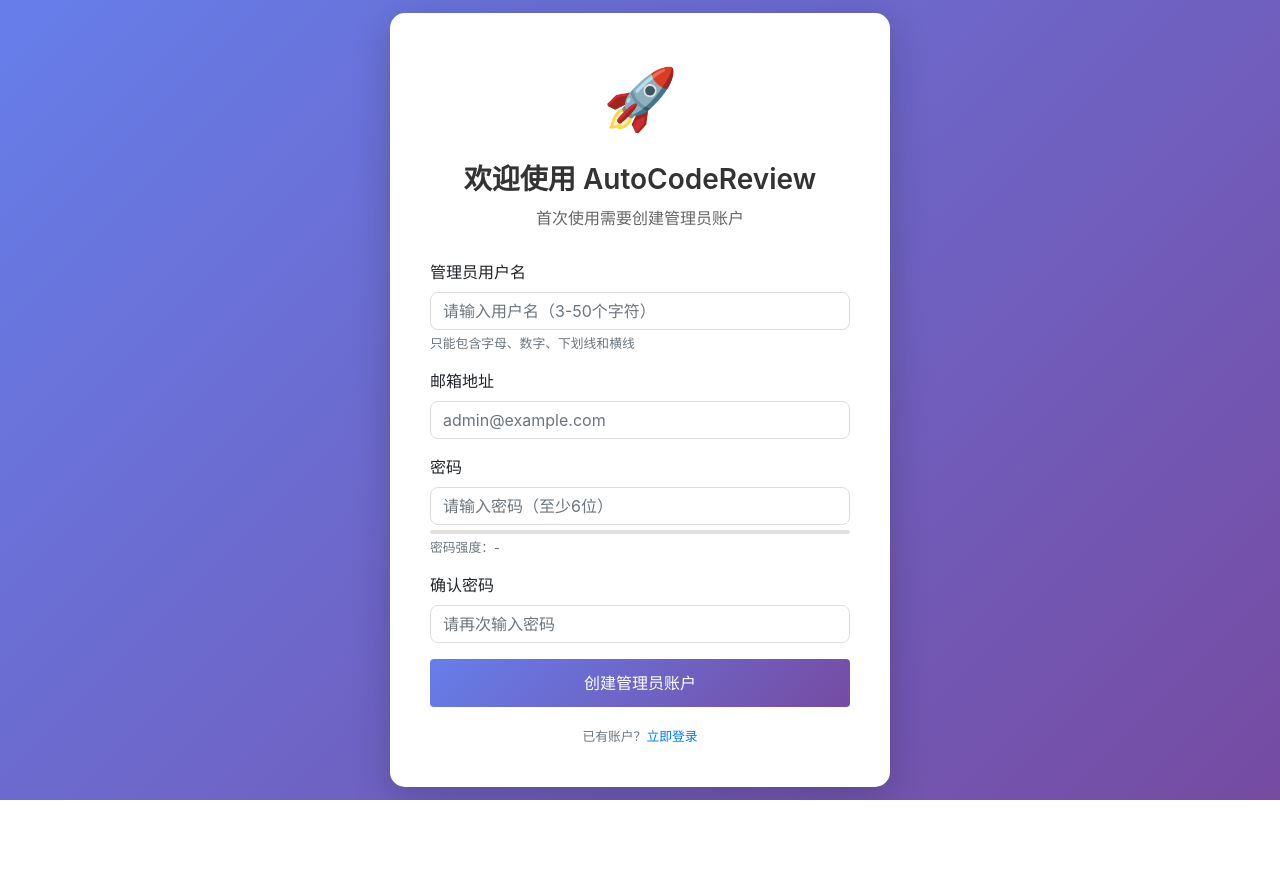
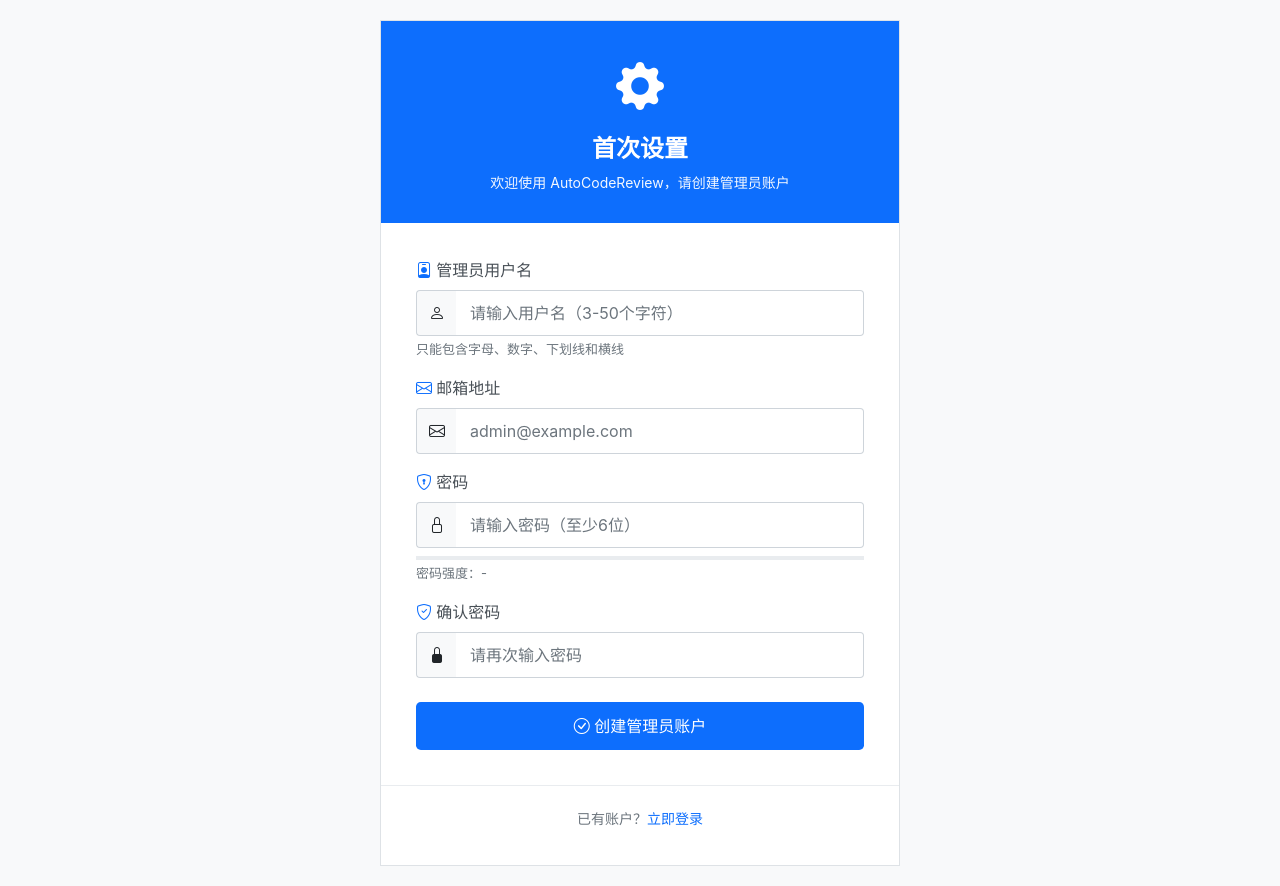
Before and after one commit to Darwinnpos/autocodereview, a Flask app: page /setup in a window 1280 px wide. Before the commit the page ends 800 px from the top, so only its background shows below. Run offline with Flask 3, Linux system fonts and the light colour scheme; some libraries are stand-ins or nearby versions.

Commit message:
refactor: 重新设计首次设置向导为扁平化风格
- 移除所有阴影效果和渐变背景
- 使用白色背景和扁平化Bootstrap蓝色主题
- 简化边框和焦点样式，使用1px实线边框
- 移除box-shadow，采用更简洁的视觉设计
- 保持所有功能不变（密码强度、表单验证、CSRF保护）

```diff
--- a/app/templates/setup.html
+++ b/app/templates/setup.html
@@ -4,68 +4,87 @@
     <meta charset="UTF-8">
     <meta name="viewport" content="width=device-width, initial-scale=1.0">
     <title>首次设置 - AutoCodeReview</title>
-    <link href="https://cdn.bootcdn.net/ajax/libs/twitter-bootstrap/4.6.0/css/bootstrap.min.css" rel="stylesheet">
+    <link rel="icon" type="image/svg+xml" href="{{ url_for('static', filename='favicon.svg') }}">
+    <link href="{{ url_for('static', filename='css/bootstrap.min.css') }}" rel="stylesheet">
+    <link href="{{ url_for('static', filename='css/bootstrap-icons.css') }}" rel="stylesheet">
     <style>
         body {
-            background: linear-gradient(135deg, #667eea 0%, #764ba2 100%);
+            background: #f8f9fa;
             min-height: 100vh;
             display: flex;
             align-items: center;
             justify-content: center;
+            font-family: -apple-system, BlinkMacSystemFont, "Segoe UI", Roboto, sans-serif;
         }
         .setup-container {
             background: white;
-            border-radius: 15px;
-            box-shadow: 0 10px 40px rgba(0,0,0,0.2);
-            padding: 40px;
-            max-width: 500px;
+            border: 1px solid #dee2e6;
+            padding: 0;
+            max-width: 520px;
             width: 100%;
+            margin: 20px;
         }
         .setup-header {
+            background: #0d6efd;
+            color: white;
+            padding: 30px;
             text-align: center;
-            margin-bottom: 30px;
         }
         .setup-header h1 {
-            color: #333;
-            font-size: 28px;
+            font-size: 24px;
             font-weight: 600;
+            margin-bottom: 8px;
         }
         .setup-header p {
-            color: #666;
-            margin-top: 10px;
+            margin: 0;
+            opacity: 0.95;
+            font-size: 14px;
         }
         .setup-icon {
-            font-size: 60px;
-            margin-bottom: 20px;
+            font-size: 48px;
+            margin-bottom: 12px;
+        }
+        .setup-body {
+            padding: 35px;
+        }
+        .form-label {
+            font-weight: 500;
+            color: #495057;
+            margin-bottom: 8px;
+        }
+        .form-control {
+            border: 1px solid #ced4da;
+            padding: 10px 14px;
+        }
+        .form-control:focus {
+            border-color: #0d6efd;
+            box-shadow: none;
+            outline: 0;
+        }
+        .input-group-text {
+            background-color: #f8f9fa;
+            border: 1px solid #ced4da;
+            border-right: none;
+        }
+        .input-group .form-control {
+            border-left: none;
         }
         .btn-setup {
-            background: linear-gradient(135deg, #667eea 0%, #764ba2 100%);
+            background: #0d6efd;
             border: none;
+            color: white;
             padding: 12px;
             font-size: 16px;
             font-weight: 500;
         }
         .btn-setup:hover {
-            transform: translateY(-2px);
-            box-shadow: 0 5px 20px rgba(102, 126, 234, 0.4);
-        }
-        .alert {
-            border-radius: 8px;
-        }
-        .form-control {
-            border-radius: 8px;
-            border: 1px solid #ddd;
-            padding: 12px;
-        }
-        .form-control:focus {
-            border-color: #667eea;
-            box-shadow: 0 0 0 0.2rem rgba(102, 126, 234, 0.25);
+            background: #0b5ed7;
+            color: white;
         }
         .password-strength {
             height: 4px;
-            background: #e0e0e0;
-            border-radius: 2px;
-            margin-top: 5px;
+            background: #e9ecef;
+            margin-top: 8px;
             overflow: hidden;
         }
         .password-strength-bar {
@@ -73,82 +92,132 @@
             transition: all 0.3s;
             width: 0;
         }
-        .strength-weak { background: #f44336; width: 33%; }
-        .strength-medium { background: #ff9800; width: 66%; }
-        .strength-strong { background: #4caf50; width: 100%; }
+        .strength-weak { background: #dc3545; width: 33%; }
+        .strength-medium { background: #ffc107; width: 66%; }
+        .strength-strong { background: #198754; width: 100%; }
+        .form-text {
+            font-size: 13px;
+            margin-top: 6px;
+        }
+        .setup-footer {
+            text-align: center;
+            padding: 20px 35px 35px;
+            border-top: 1px solid #e9ecef;
+        }
+        .setup-footer a {
+            color: #0d6efd;
+            text-decoration: none;
+            font-weight: 500;
+        }
+        .setup-footer a:hover {
+            text-decoration: underline;
+        }
     </style>
 </head>
 <body>
     <div class="setup-container">
         <div class="setup-header">
-            <div class="setup-icon">🚀</div>
-            <h1>欢迎使用 AutoCodeReview</h1>
-            <p>首次使用需要创建管理员账户</p>
+            <div class="setup-icon">
+                <i class="bi bi-gear-fill"></i>
+            </div>
+            <h1>首次设置</h1>
+            <p>欢迎使用 AutoCodeReview，请创建管理员账户</p>
         </div>
 
-        <div id="alert-container"></div>
+        <div class="setup-body">
+            <div id="alertContainer"></div>
 
             <form id="setupForm">
-            <div class="form-group">
-                <label for="username">管理员用户名</label>
+                <div class="mb-3">
+                    <label for="username" class="form-label">
+                        <i class="bi bi-person-badge text-primary"></i>
+                        管理员用户名
+                    </label>
+                    <div class="input-group">
+                        <span class="input-group-text">
+                            <i class="bi bi-person"></i>
+                        </span>
                         <input type="text" class="form-control" id="username" name="username"
                                placeholder="请输入用户名（3-50个字符）" required>
+                    </div>
                     <small class="form-text text-muted">只能包含字母、数字、下划线和横线</small>
                 </div>
 
-            <div class="form-group">
-                <label for="email">邮箱地址</label>
+                <div class="mb-3">
+                    <label for="email" class="form-label">
+                        <i class="bi bi-envelope text-primary"></i>
+                        邮箱地址
+                    </label>
+                    <div class="input-group">
+                        <span class="input-group-text">
+                            <i class="bi bi-envelope"></i>
+                        </span>
                         <input type="email" class="form-control" id="email" name="email"
                                placeholder="admin@example.com" required>
                     </div>
+                </div>
 
-            <div class="form-group">
-                <label for="password">密码</label>
+                <div class="mb-3">
+                    <label for="password" class="form-label">
+                        <i class="bi bi-shield-lock text-primary"></i>
+                        密码
+                    </label>
+                    <div class="input-group">
+                        <span class="input-group-text">
+                            <i class="bi bi-lock"></i>
+                        </span>
                         <input type="password" class="form-control" id="password" name="password"
                                placeholder="请输入密码（至少6位）" required>
+                    </div>
                     <div class="password-strength">
                         <div class="password-strength-bar" id="strengthBar"></div>
                     </div>
-                <small class="form-text text-muted" id="strengthText">密码强度：-</small>
+                    <small class="form-text" id="strengthText">密码强度：-</small>
                 </div>
 
-            <div class="form-group">
-                <label for="confirmPassword">确认密码</label>
+                <div class="mb-3">
+                    <label for="confirmPassword" class="form-label">
+                        <i class="bi bi-shield-check text-primary"></i>
+                        确认密码
+                    </label>
+                    <div class="input-group">
+                        <span class="input-group-text">
+                            <i class="bi bi-lock-fill"></i>
+                        </span>
                         <input type="password" class="form-control" id="confirmPassword"
                                placeholder="请再次输入密码" required>
                     </div>
+                </div>
 
-            <button type="submit" class="btn btn-primary btn-block btn-setup" id="submitBtn">
+                <div class="d-grid mt-4">
+                    <button type="submit" class="btn btn-primary btn-setup btn-lg" id="submitBtn">
+                        <i class="bi bi-check-circle"></i>
                         创建管理员账户
                     </button>
+                </div>
             </form>
+        </div>
 
-        <div class="text-center mt-3">
+        <div class="setup-footer">
             <small class="text-muted">
                 已有账户？<a href="/login">立即登录</a>
             </small>
         </div>
     </div>
 
-    <script src="https://cdn.bootcdn.net/ajax/libs/jquery/3.6.0/jquery.min.js"></script>
-    <script src="https://cdn.bootcdn.net/ajax/libs/twitter-bootstrap/4.6.0/js/bootstrap.bundle.min.js"></script>
-    <!-- CSRF保护脚本 -->
+    <script src="{{ url_for('static', filename='js/bootstrap.bundle.min.js') }}"></script>
     <script src="{{ url_for('static', filename='js/csrf.js') }}"></script>
     <script>
-        // 设置页面是公开页面，立即显示（如果继承了base.html的样式）
-        if (document.body) {
-            document.body.style.visibility = 'visible';
-        }
-
         // 密码强度检测
-        $('#password').on('input', function() {
-            const password = $(this).val();
-            const strengthBar = $('#strengthBar');
-            const strengthText = $('#strengthText');
+        document.getElementById('password').addEventListener('input', function() {
+            const password = this.value;
+            const strengthBar = document.getElementById('strengthBar');
+            const strengthText = document.getElementById('strengthText');
 
             if (password.length === 0) {
-                strengthBar.removeClass('strength-weak strength-medium strength-strong');
-                strengthText.text('密码强度：-');
+                strengthBar.className = 'password-strength-bar';
+                strengthText.textContent = '密码强度：-';
+                strengthText.className = 'form-text';
                 return;
             }
 
@@ -159,42 +228,47 @@
             if (/\d/.test(password)) strength++;
             if (/[^a-zA-Z0-9]/.test(password)) strength++;
 
-            strengthBar.removeClass('strength-weak strength-medium strength-strong');
+            strengthBar.className = 'password-strength-bar';
             if (strength <= 2) {
-                strengthBar.addClass('strength-weak');
-                strengthText.text('密码强度：弱').css('color', '#f44336');
+                strengthBar.classList.add('strength-weak');
+                strengthText.textContent = '密码强度：弱';
+                strengthText.className = 'form-text text-danger';
             } else if (strength <= 3) {
-                strengthBar.addClass('strength-medium');
-                strengthText.text('密码强度：中等').css('color', '#ff9800');
+                strengthBar.classList.add('strength-medium');
+                strengthText.textContent = '密码强度：中等';
+                strengthText.className = 'form-text text-warning';
             } else {
-                strengthBar.addClass('strength-strong');
-                strengthText.text('密码强度：强').css('color', '#4caf50');
+                strengthBar.classList.add('strength-strong');
+                strengthText.textContent = '密码强度：强';
+                strengthText.className = 'form-text text-success';
             }
         });
 
         // 表单提交
-        $('#setupForm').on('submit', async function(e) {
+        document.getElementById('setupForm').addEventListener('submit', async function(e) {
             e.preventDefault();
 
-            const username = $('#username').val().trim();
-            const email = $('#email').val().trim();
-            const password = $('#password').val();
-            const confirmPassword = $('#confirmPassword').val();
+            const username = document.getElementById('username').value.trim();
+            const email = document.getElementById('email').value.trim();
+            const password = document.getElementById('password').value;
+            const confirmPassword = document.getElementById('confirmPassword').value;
 
             // 验证
             if (password !== confirmPassword) {
-                showAlert('两次输入的密码不一致', 'danger');
+                showAlert('danger', '两次输入的密码不一致');
                 return;
             }
 
             if (password.length < 6) {
-                showAlert('密码至少需要6位', 'danger');
+                showAlert('danger', '密码至少需要6位');
                 return;
             }
 
             // 禁用按钮
-            const submitBtn = $('#submitBtn');
-            submitBtn.prop('disabled', true).html('<span class="spinner-border spinner-border-sm mr-2"></span>创建中...');
+            const submitBtn = document.getElementById('submitBtn');
+            const originalHtml = submitBtn.innerHTML;
+            submitBtn.disabled = true;
+            submitBtn.innerHTML = '<span class="spinner-border spinner-border-sm me-2"></span>创建中...';
 
             try {
                 const response = await fetch('/api/initial-setup', {
@@ -208,34 +282,34 @@
                 const data = await response.json();
 
                 if (data.success) {
-                    showAlert('管理员账户创建成功！正在跳转到登录页面...', 'success');
+                    showAlert('success', '管理员账户创建成功！正在跳转到登录页面...');
                     setTimeout(() => {
                         window.location.href = '/login';
                     }, 2000);
                 } else {
-                    showAlert(data.error || '创建失败，请重试', 'danger');
-                    submitBtn.prop('disabled', false).text('创建管理员账户');
+                    showAlert('danger', data.error || '创建失败，请重试');
+                    submitBtn.disabled = false;
+                    submitBtn.innerHTML = originalHtml;
                 }
             } catch (error) {
-                showAlert('网络错误：' + error.message, 'danger');
-                submitBtn.prop('disabled', false).text('创建管理员账户');
+                showAlert('danger', '网络错误：' + error.message);
+                submitBtn.disabled = false;
+                submitBtn.innerHTML = originalHtml;
             }
         });
 
-        function showAlert(message, type) {
+        function showAlert(type, message) {
             const alertHtml = `
-                <div class="alert alert-${type} alert-dismissible fade show" role="alert">
+                <div class="alert alert-${type} alert-dismissible fade show mb-3" role="alert">
                     ${message}
-                    <button type="button" class="close" data-dismiss="alert">
-                        <span>&times;</span>
-                    </button>
+                    <button type="button" class="btn-close" data-bs-dismiss="alert"></button>
                 </div>
             `;
-            $('#alert-container').html(alertHtml);
+            document.getElementById('alertContainer').innerHTML = alertHtml;
         }
 
         // 页面加载时检查系统状态
-        $(document).ready(async function() {
+        document.addEventListener('DOMContentLoaded', async function() {
             try {
                 const response = await fetch('/api/system-status');
                 const data = await response.json();
```
Lines whose indentation alone changed are shown as unchanged.
